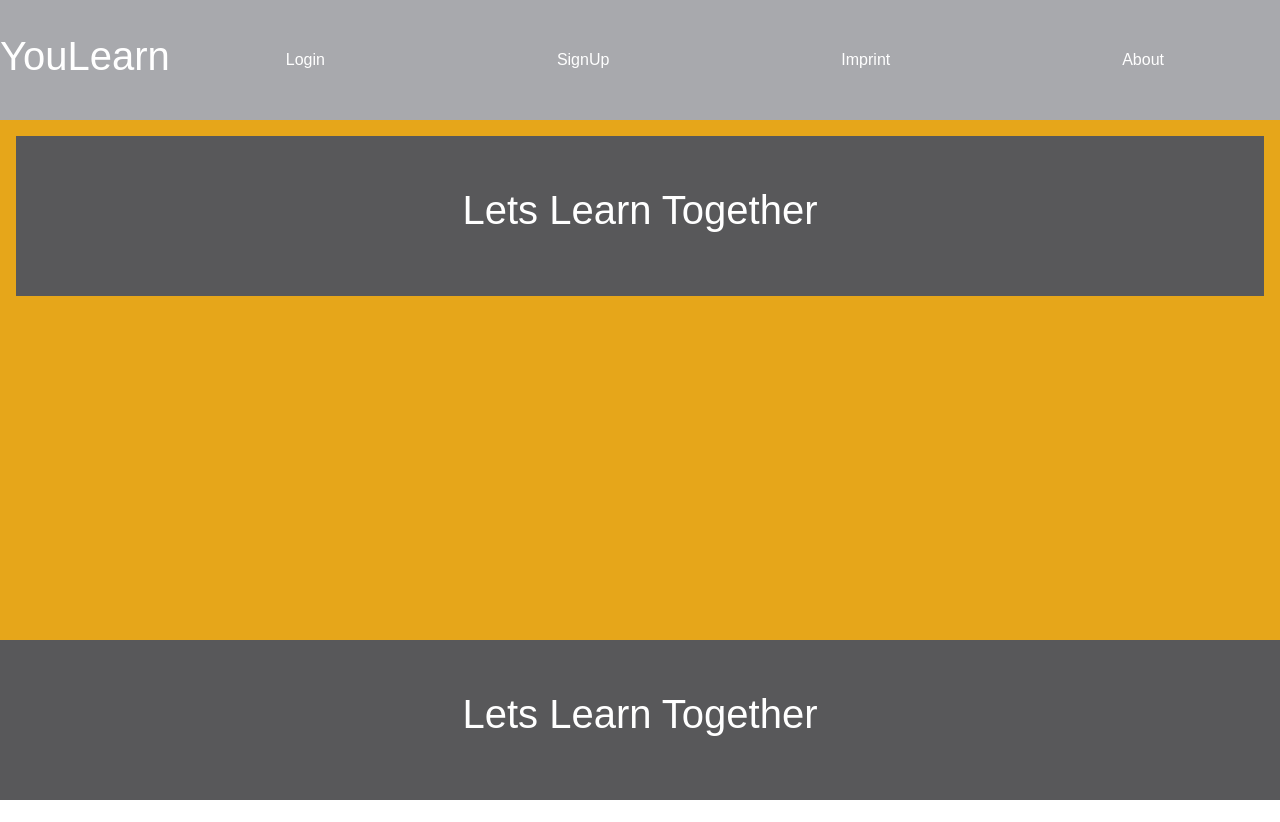
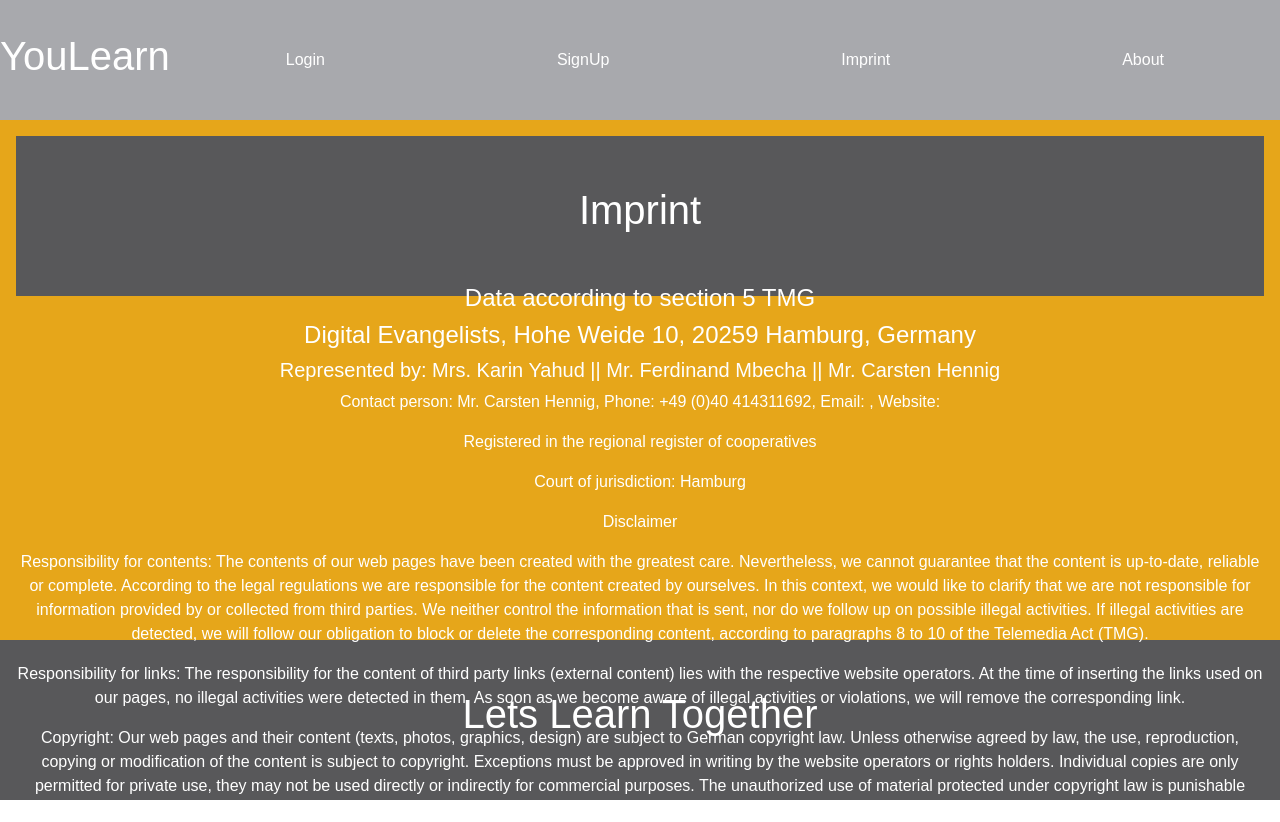
Before and after one commit to CarstenHennig/dci-final-project-e-learning-platform, a React (Create React App) app in the folder frontend/: page /Imprint in a window 1280 px wide. Before the commit the page ends 800 px from the top, so only its background shows below. Built offline with nearby package versions, Linux system fonts and the light colour scheme; a web font is replaced by a local one.

Commit message:
Added imprint

```diff
--- a/frontend/src/components/Imprint.jsx
+++ b/frontend/src/components/Imprint.jsx
@@ -1,12 +1,56 @@
 import "./Imprint.css";
-
 function Imprint() {
   return (
     <footer>
-      <h1> Lets Learn Together </h1>
-      <p></p>
+      <h1> Imprint </h1>
+      <h4>Data according to section 5 TMG</h4>
+      <h4>Digital Evangelists, Hohe Weide 10, 20259 Hamburg, Germany</h4>
+      <h5>
+        Represented by: Mrs. Karin Yahud || Mr. Ferdinand Mbecha || Mr. Carsten
+        Hennig
+      </h5>
+      <div>
+        <p>
+          Contact person: Mr. Carsten Hennig, Phone: +49 (0)40 414311692, Email:{" "}
+          <a href="mailto:ch@digitalevangelists.de"></a>, Website:{" "}
+          <a href="http://digitalevangelists.de" target="_blank"></a>
+        </p>
+        <p>Registered in the regional register of cooperatives</p>
+        <p>Court of jurisdiction: Hamburg</p>
+        <p>Disclaimer</p>
+        <p>
+          Responsibility for contents: The contents of our web pages have been
+          created with the greatest care. Nevertheless, we cannot guarantee that
+          the content is up-to-date, reliable or complete. According to the
+          legal regulations we are responsible for the content created by
+          ourselves. In this context, we would like to clarify that we are not
+          responsible for information provided by or collected from third
+          parties. We neither control the information that is sent, nor do we
+          follow up on possible illegal activities. If illegal activities are
+          detected, we will follow our obligation to block or delete the
+          corresponding content, according to paragraphs 8 to 10 of the
+          Telemedia Act (TMG).
+        </p>
+        <p>
+          Responsibility for links: The responsibility for the content of third
+          party links (external content) lies with the respective website
+          operators. At the time of inserting the links used on our pages, no
+          illegal activities were detected in them. As soon as we become aware
+          of illegal activities or violations, we will remove the corresponding
+          link.
+        </p>
+        <p>
+          Copyright: Our web pages and their content (texts, photos, graphics,
+          design) are subject to German copyright law. Unless otherwise agreed
+          by law, the use, reproduction, copying or modification of the content
+          is subject to copyright. Exceptions must be approved in writing by the
+          website operators or rights holders. Individual copies are only
+          permitted for private use, they may not be used directly or indirectly
+          for commercial purposes. The unauthorized use of material protected
+          under copyright law is punishable under Section 106.
+        </p>
+      </div>
     </footer>
   );
 }
-
 export default Imprint;
```
